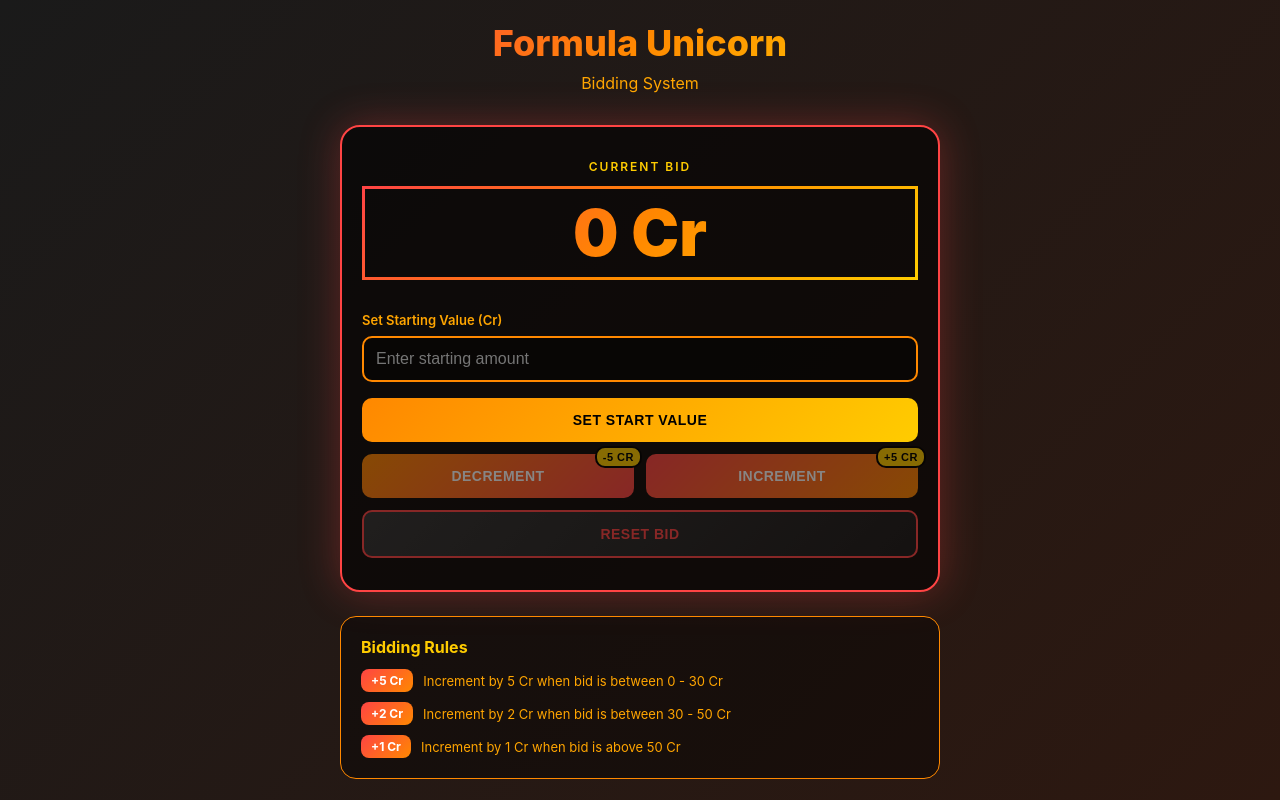
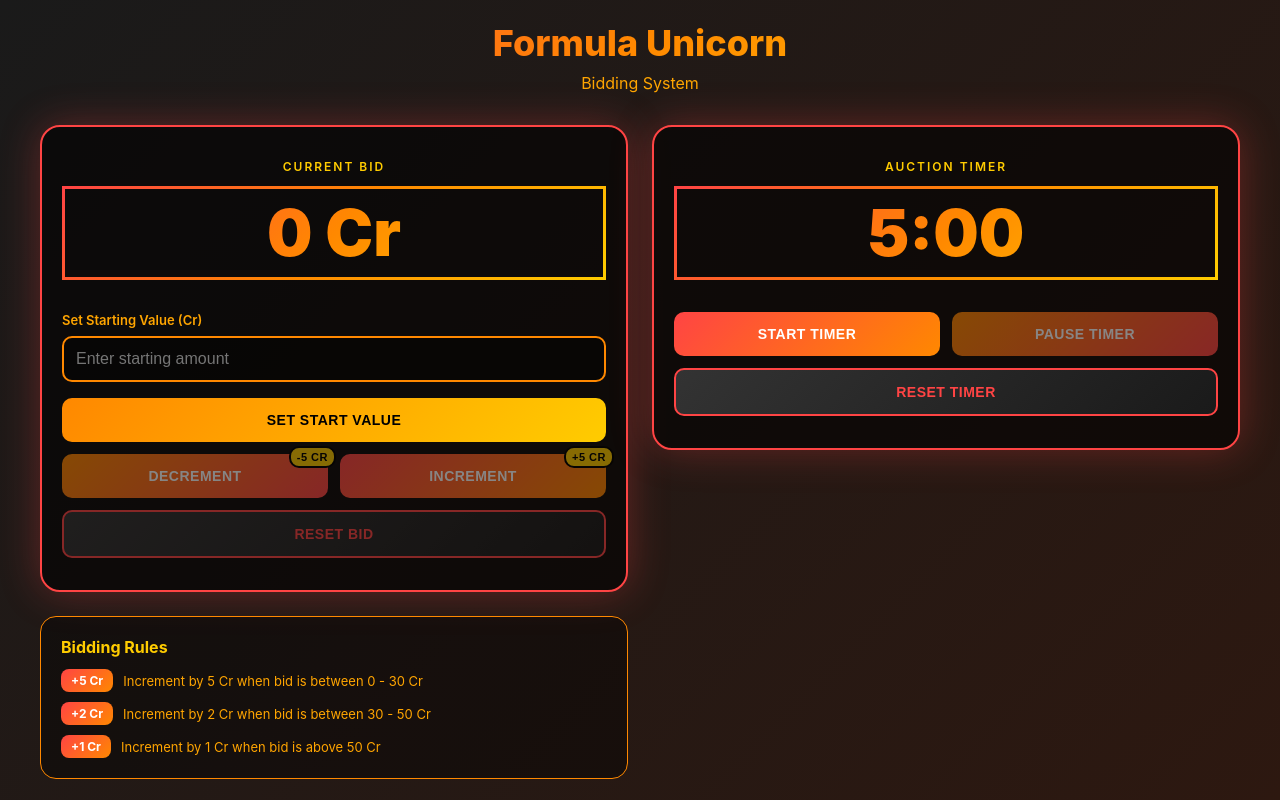
Before and after one commit to minicooper222/Formula-Unicorn-Auction, a plain HTML site: page index.html in a window 1280 px wide. Drawn offline with Linux system fonts and the light colour scheme.

Commit message:
this is same sizs

```diff
--- a/index.html
+++ b/index.html
@@ -25,7 +25,78 @@
 
     .container {
       width: 100%;
-      max-width: 600px;
+      max-width: 1200px;
+    }
+
+    .main-content {
+      display: flex;
+      gap: 24px;
+      align-items: flex-start;
+    }
+
+    .left-section {
+      flex: 1;
+      min-width: 0;
+    }
+
+    .left-section .counter-value {
+      font-size: 64px;
+    }
+
+    .left-section .counter-label {
+      font-size: 12px;
+    }
+
+    .left-section button {
+      min-width: 120px;
+      font-size: 14px;
+      padding: 14px 12px;
+    }
+
+    .left-section .increment-badge {
+      font-size: 11px;
+      padding: 3px 6px;
+    }
+
+    .left-section .input-group input {
+      font-size: 16px;
+      padding: 12px;
+    }
+
+    .left-section .input-group label {
+      font-size: 13px;
+    }
+
+    .left-section .rules-card h3 {
+      font-size: 16px;
+    }
+
+    .left-section .rule-item {
+      font-size: 13px;
+    }
+
+    .left-section .rule-badge {
+      font-size: 12px;
+      min-width: 50px;
+    }
+
+    .right-section {
+      flex: 1;
+      min-width: 0;
+    }
+
+    .right-section .counter-value {
+      font-size: 64px;
+    }
+
+    .right-section .counter-label {
+      font-size: 12px;
+    }
+
+    .right-section button {
+      min-width: 120px;
+      font-size: 14px;
+      padding: 14px 12px;
     }
 
     .header {
@@ -151,7 +222,6 @@
       box-shadow: 0 8px 24px rgba(255, 136, 0, 0.4);
     }
 
-    /* Added decrement button styling */
     .btn-decrement {
       background: linear-gradient(135deg, #ff8800 0%, #ff4444 100%);
       color: #ffffff;
@@ -256,6 +326,14 @@
     }
 
     @media (max-width: 640px) {
+      .main-content {
+        flex-direction: column;
+      }
+
+      .left-section {
+        width: 100%;
+      }
+
       .header h1 {
         font-size: 28px;
       }
@@ -274,6 +352,15 @@
         padding: 12px 10px;
       }
     }
+
+    @keyframes pulse {
+      0%, 100% {
+        opacity: 1;
+      }
+      50% {
+        opacity: 0.6;
+      }
+    }
   </style>
 </head>
 <body>
@@ -283,6 +370,8 @@
       <p>Bidding System</p>
     </div>
 
+    <div class="main-content">
+      <div class="left-section">
         <div class="counter-card">
           <div class="counter-display">
             <div class="counter-label">Current Bid</div>
@@ -337,9 +426,38 @@
         </div>
       </div>
 
+      <div class="right-section">
+        <div class="counter-card" style="margin-bottom: 0;">
+          <div class="counter-display">
+            <div class="counter-label">Auction Timer</div>
+            <div class="counter-value" id="timerValue">5:00</div>
+          </div>
+
+          <div class="controls">
+            <div class="button-group">
+              <button class="btn-increment" id="startTimerBtn" onclick="startTimer()">
+                Start Timer
+              </button>
+              <button class="btn-decrement" id="pauseTimerBtn" onclick="pauseTimer()" disabled>
+                Pause Timer
+              </button>
+              <button class="btn-reset" id="resetTimerBtn" onclick="resetTimer()">
+                Reset Timer
+              </button>
+            </div>
+          </div>
+        </div>
+      </div>
+    </div>
+  </div>
+
   <script>
     let currentValue = 0;
     let isStarted = false;
+
+    let timeRemaining = 300;
+    let timerInterval = null;
+    let isTimerRunning = false;
 
     function getIncrementAmount(value) {
       if (value < 30) return 5;
@@ -362,6 +480,67 @@
       document.getElementById('decrementBadge').textContent = `-${decrementAmount} Cr`;
 
       document.getElementById('decrementBtn').disabled = !isStarted || currentValue === 0;
+    }
+
+    function updateTimerDisplay() {
+      const minutes = Math.floor(timeRemaining / 60);
+      const seconds = timeRemaining % 60;
+      const display = `${minutes}:${seconds.toString().padStart(2, '0')}`;
+      const timerElement = document.getElementById('timerValue');
+      timerElement.textContent = display;
+
+      if (timeRemaining <= 30 && timeRemaining > 0) {
+        timerElement.style.animation = 'pulse 1s infinite';
+      } else {
+        timerElement.style.animation = 'none';
+      }
+
+      if (timeRemaining === 0) {
+        timerElement.style.color = '#ff4444';
+        stopTimer();
+      }
+    }
+
+    function startTimer() {
+      if (isTimerRunning) return;
+
+      isTimerRunning = true;
+      document.getElementById('startTimerBtn').disabled = true;
+      document.getElementById('pauseTimerBtn').disabled = false;
+
+      timerInterval = setInterval(() => {
+        if (timeRemaining > 0) {
+          timeRemaining--;
+          updateTimerDisplay();
+        } else {
+          stopTimer();
+        }
+      }, 1000);
+    }
+
+    function pauseTimer() {
+      if (!isTimerRunning) return;
+
+      stopTimer();
+      document.getElementById('startTimerBtn').disabled = false;
+      document.getElementById('pauseTimerBtn').disabled = true;
+    }
+
+    function stopTimer() {
+      isTimerRunning = false;
+      clearInterval(timerInterval);
+      timerInterval = null;
+      document.getElementById('startTimerBtn').disabled = timeRemaining === 0;
+      document.getElementById('pauseTimerBtn').disabled = true;
+    }
+
+    function resetTimer() {
+      stopTimer();
+      timeRemaining = 300;
+      updateTimerDisplay();
+      document.getElementById('startTimerBtn').disabled = false;
+      document.getElementById('timerValue').style.color = '';
+      document.getElementById('timerValue').style.animation = 'none';
     }
 
     function setStartValue() {
@@ -406,15 +585,14 @@
       updateDisplay();
     }
 
-    // Allow Enter key to set start value
     document.getElementById('startValue').addEventListener('keypress', function(e) {
       if (e.key === 'Enter') {
         setStartValue();
       }
     });
 
-    // Initialize display
     updateDisplay();
+    updateTimerDisplay();
   </script>
 </body>
 </html>
```
Lines whose indentation alone changed are shown as unchanged.
